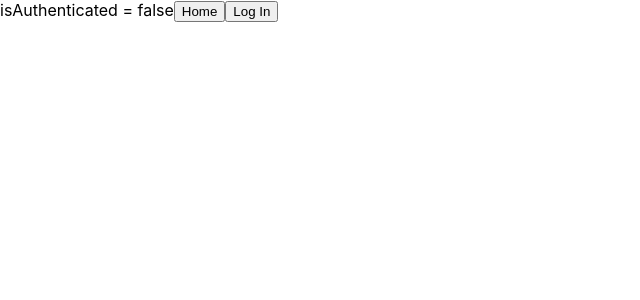
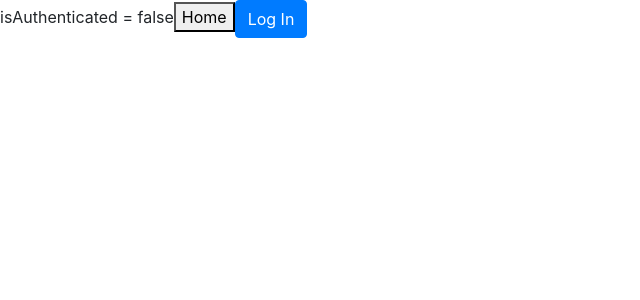
Before and after one commit to kerryboyko/RCV_Frontend, a React (Create React App) app: page / in a window 1280 px wide. Shown: the top 300 px of the page, without its empty margins (0-640 px from the left). Built offline with nearby package versions, Linux system fonts and the light colour scheme; what auth0-js would draw is missing.

Commit message:
Added bootstrap, factored out login button

```diff
--- a/package.json
+++ b/package.json
@@ -4,8 +4,11 @@
   "private": true,
   "dependencies": {
     "auth0-js": "^9.10.1",
+    "bootstrap": "^4.3.1",
     "history": "^4.9.0",
+    "node-sass": "^4.11.0",
     "react": "^16.8.6",
+    "react-bootstrap": "^1.0.0-beta.6",
     "react-dom": "^16.8.6",
     "react-redux": "^7.0.1",
     "react-router-dom": "^5.0.0",
@@ -18,6 +21,7 @@
   },
   "devDependencies": {
     "@types/auth0-js": "^8.11.12",
+    "@types/bootstrap": "^4.3.0",
     "@types/history": "^4.7.2",
     "@types/jest": "^24.0.11",
     "@types/node": "^11.13.4",
--- a/src/components/App/App.tsx
+++ b/src/components/App/App.tsx
@@ -1,11 +1,12 @@
 // src/components/App/index.js
 
-import { History } from "history";
-import React, { Component } from "react";
-import { connect } from "react-redux";
-import { ThunkDispatch } from "redux-thunk";
-import { login, logout, renewSession } from "../../store/actions/auth";
-import "./App.css";
+import { History } from 'history';
+import React, { Component, Fragment } from 'react';
+import { connect } from 'react-redux';
+import { ThunkDispatch } from 'redux-thunk';
+import { login, logout, renewSession } from '../../store/actions/auth';
+import LoginButton from '../LoginButton/LoginButton';
+
 
 interface IAppProps {
   history: History;
@@ -24,7 +25,7 @@ class App extends Component<IAppProps> {
   public componentDidMount() {
     const { authActions } = this.props;
 
-    if (localStorage.getItem("isLoggedIn") === "true") {
+    if (localStorage.getItem('isLoggedIn') === 'true') {
       authActions.renewSession();
     }
   }
@@ -32,23 +33,22 @@ class App extends Component<IAppProps> {
   public render() {
     const { isAuthenticated, authActions } = this.props;
     return (
-      <div>
+      <Fragment>
         isAuthenticated = {JSON.stringify(isAuthenticated)}
-        <button onClick={this.handleGoTo("home")}>Home</button>
-        {!isAuthenticated && (
-          <button onClick={authActions.login}>Log In</button>
-        )}
-        {isAuthenticated && (
-          <button onClick={authActions.logout}>Log Out</button>
-        )}
-      </div>
+        <button onClick={this.handleGoTo('home')}>Home</button>
+        <LoginButton
+          login={authActions.login}
+          logout={authActions.logout}
+          isAuthenticated={isAuthenticated}
+        />
+      </Fragment>
     );
   }
 }
 
 const mapStateToProps = (state: any) => {
   return {
-    isAuthenticated: new Date().getTime() < state.auth.expiresAt
+    isAuthenticated: new Date().getTime() < state.auth.expiresAt,
   };
 };
 
@@ -56,11 +56,11 @@ const mapDispatchToProps = (dispatch: ThunkDispatch<any, any, any>) => ({
   authActions: {
     login: () => dispatch(login()),
     logout: () => dispatch(logout()),
-    renewSession: () => dispatch(renewSession())
-  }
+    renewSession: () => dispatch(renewSession()),
+  },
 });
 
 export default connect(
   mapStateToProps,
-  mapDispatchToProps
+  mapDispatchToProps,
 )(App);
--- /dev/null
+++ b/src/components/LoginButton/LoginButton.tsx
@@ -0,0 +1,27 @@
+import React from 'react';
+import Button from 'react-bootstrap/Button';
+
+interface ILoginButtonProps {
+  login: () => any;
+  logout: () => any;
+  isAuthenticated: boolean;
+}
+
+const LoginButton = (props: ILoginButtonProps) => {
+  const { login, logout, isAuthenticated } = props;
+  return (
+    <React.Fragment>
+      {isAuthenticated ? (
+        <Button variant="primary" onClick={logout}>
+          Log Out
+        </Button>
+      ) : (
+        <Button variant="primary" onClick={login}>
+          Log In
+        </Button>
+      )}
+    </React.Fragment>
+  );
+};
+
+export default LoginButton;
--- a/src/index.css
+++ /dev/null
@@ -1,14 +0,0 @@
-body {
-  margin: 0;
-  padding: 0;
-  font-family: -apple-system, BlinkMacSystemFont, "Segoe UI", "Roboto", "Oxygen",
-    "Ubuntu", "Cantarell", "Fira Sans", "Droid Sans", "Helvetica Neue",
-    sans-serif;
-  -webkit-font-smoothing: antialiased;
-  -moz-osx-font-smoothing: grayscale;
-}
-
-code {
-  font-family: source-code-pro, Menlo, Monaco, Consolas, "Courier New",
-    monospace;
-}
--- a/src/index.tsx
+++ b/src/index.tsx
@@ -1,7 +1,7 @@
+import 'bootstrap/dist/css/bootstrap.min.css';
 import React from "react";
 import ReactDOM from "react-dom";
 import { Provider } from "react-redux";
-import "./index.css";
 import Routes from "./router/routes";
 import * as serviceWorker from "./serviceWorker";
 import configureStore from "./store/configureStore";
--- a/src/store/actions/auth.ts
+++ b/src/store/actions/auth.ts
@@ -29,6 +29,7 @@ export const login = () => (dispatch: Dispatch) => {
 
 export const logout = () => (dispatch: Dispatch) => {
   // Remove isLoggedIn flag from localStorage
+  dispatch({ type: authTypes.LOGOUT });
   localStorage.removeItem("isLoggedIn");
 
   authConfig.logout({
@@ -37,7 +38,6 @@ export const logout = () => (dispatch: Dispatch) => {
 
   // navigate to the home route
   history.replace("/home");
-  dispatch({ type: authTypes.LOGOUT });
 };
 
 export const setError = (errMsg: string, err: any) => ({
--- a/tslint.json
+++ b/tslint.json
@@ -8,6 +8,7 @@
       true,
       "check-format",
       "allow-leading-underscore",
+      "allow-pascal-case",
       "require-const-for-all-caps",
       "ban-keywords"
     ]
```
Also changed, not shown: 1 other file (tests, documents, lock files or other folders).
